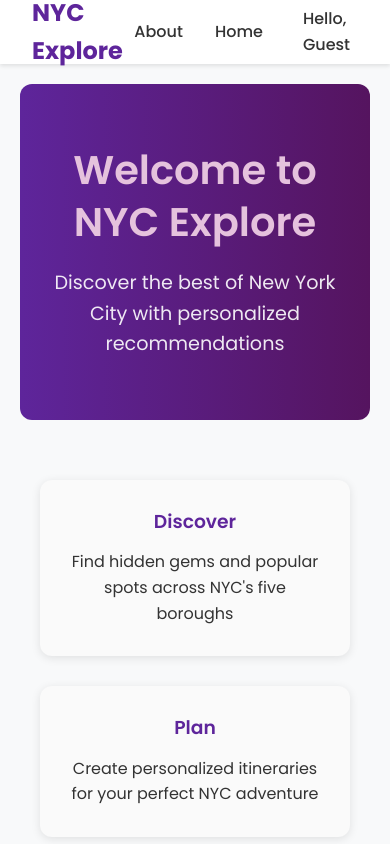
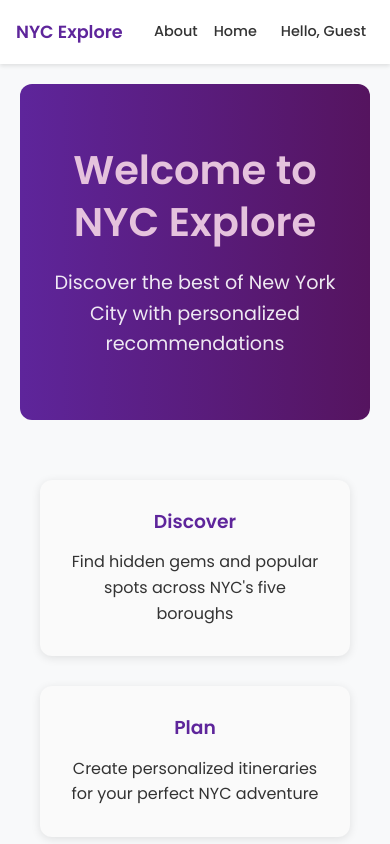
Before and after one commit to saanavig/NYC-Explore, a React (Vite) app in the folder frontend/: page /about in a window 390 px wide. Shown: the top 844 px of the page. Built offline with nearby package versions, Linux system fonts and the light colour scheme; no server answers.

Commit message:
minor frontend fixes

```diff
--- a/frontend/index.html
+++ b/frontend/index.html
@@ -4,6 +4,9 @@
         <meta charset="UTF-8" />
         <meta name="viewport" content="width=device-width, initial-scale=1.0" />
         <title>NYC Explore</title>
+        <link rel="preconnect" href="https://fonts.googleapis.com">
+        <link rel="preconnect" href="https://fonts.gstatic.com" crossorigin>
+        <link href="https://fonts.googleapis.com/css2?family=Poppins:wght@300;400;500;600;700&display=swap" rel="stylesheet">
     </head>
     <body>
         <div id="root"></div>
--- a/frontend/src/components/Navbar.css
+++ b/frontend/src/components/Navbar.css
@@ -12,13 +12,20 @@
     background-color: white;
     box-shadow: 0 2px 4px rgba(0,0,0,0.1);
     z-index: 1000;
+    font-family: 'Poppins', sans-serif;
+}
+
+.nav-brand {
+    flex-shrink: 0;
+    margin-right: 2rem;
 }
 
 .nav-brand a {
     color: #5e259b;
     text-decoration: none;
-    font-size: 1.5rem;
-    font-weight: bold;
+    font-size: 1.2rem;
+    font-weight: 600;
+    font-family: 'Poppins', sans-serif;
 }
 
 .nav-links {
@@ -32,8 +39,33 @@
     text-decoration: none;
     font-weight: 500;
     transition: color 0.3s ease;
+    font-size: 0.9rem;
+    white-space: nowrap;
+    font-family: 'Poppins', sans-serif;
 }
 
 .nav-link:hover {
     color: #5e259b;
 }
+
+@media (max-width: 768px) {
+    .navbar
+    {
+        padding: 0 1rem;
+    }
+
+    .nav-brand
+    {
+        margin-right: 1rem;
+    }
+
+    .nav-links
+    {
+        gap: 1rem;
+    }
+
+    .nav-brand a
+    {
+        font-size: 1.1rem;
+    }
+}
--- a/frontend/src/components/UserDropdown.css
+++ b/frontend/src/components/UserDropdown.css
@@ -5,9 +5,15 @@
 
 .dropdown-trigger {
     cursor: pointer;
-    padding: 8px;
+    padding: 8px 12px;
     color: #333;
     font-weight: 500;
+    font-size: 0.9rem;
+    white-space: nowrap;
+    max-width: 180px;
+    overflow: hidden;
+    text-overflow: ellipsis;
+    font-family: 'Poppins', sans-serif;
 }
 
 .dropdown-trigger:hover {
@@ -23,6 +29,7 @@
     box-shadow: 0 2px 10px rgba(0,0,0,0.1);
     min-width: 150px;
     z-index: 1000;
+    margin-top: 0.5rem;
 }
 
 .dropdown-menu button {
@@ -30,13 +37,22 @@
     padding: 12px 16px;
     border: none;
     background: none;
-    text-align: left;
+    text-align: center;
     cursor: pointer;
     color: #333;
     transition: background-color 0.3s;
+    font-family: 'Poppins', sans-serif;
+    font-size: 0.9rem;
 }
 
 .dropdown-menu button:hover {
     background-color: #f5f5f5;
     color: #5e259b;
 }
+
+@media (max-width: 768px) {
+    .dropdown-trigger {
+        max-width: 140px;
+        padding: 6px 8px;
+    }
+}
--- a/frontend/src/global.css
+++ b/frontend/src/global.css
@@ -41,7 +41,6 @@
     outline: none;
 }
 
-/* Utility classes */
 .text-center {
     text-align: center;
 }
```
Also changed, not shown: frontend/src/components/Navbar.jsx (+4 -4 lines).
